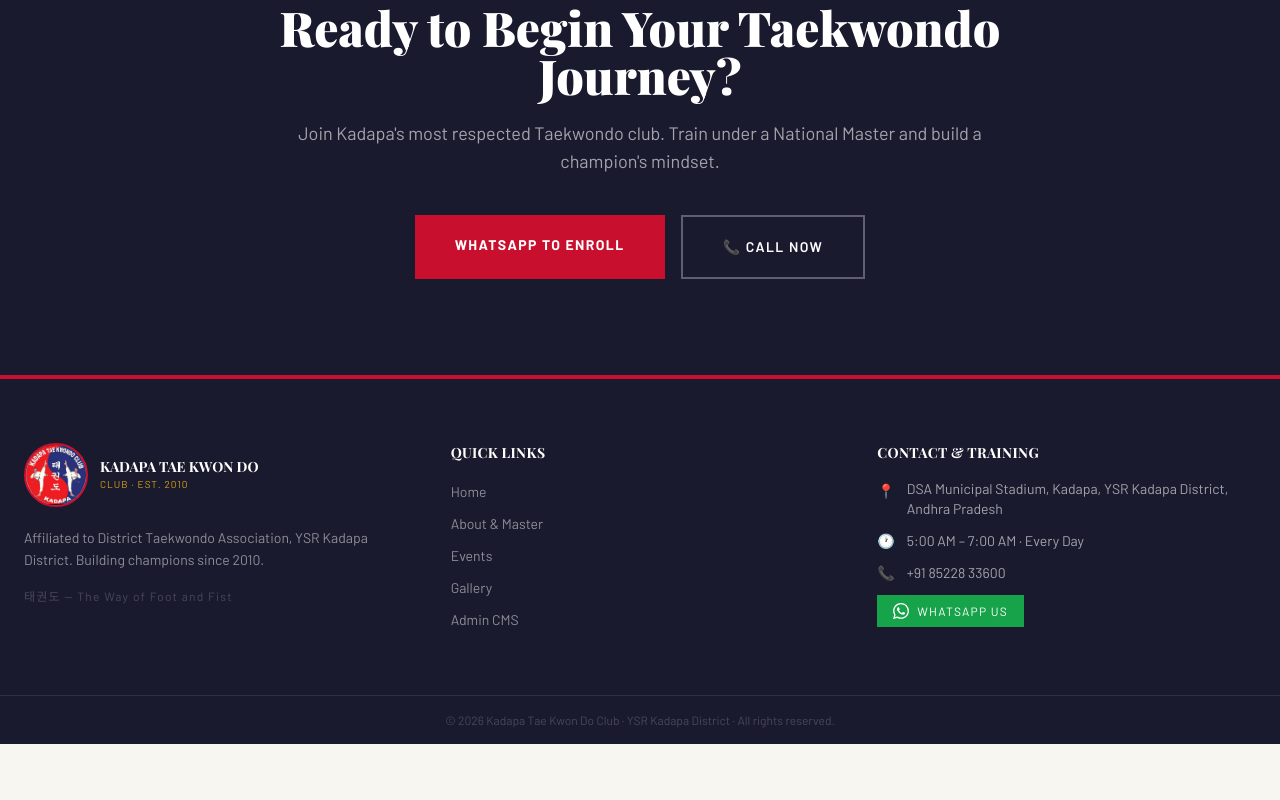
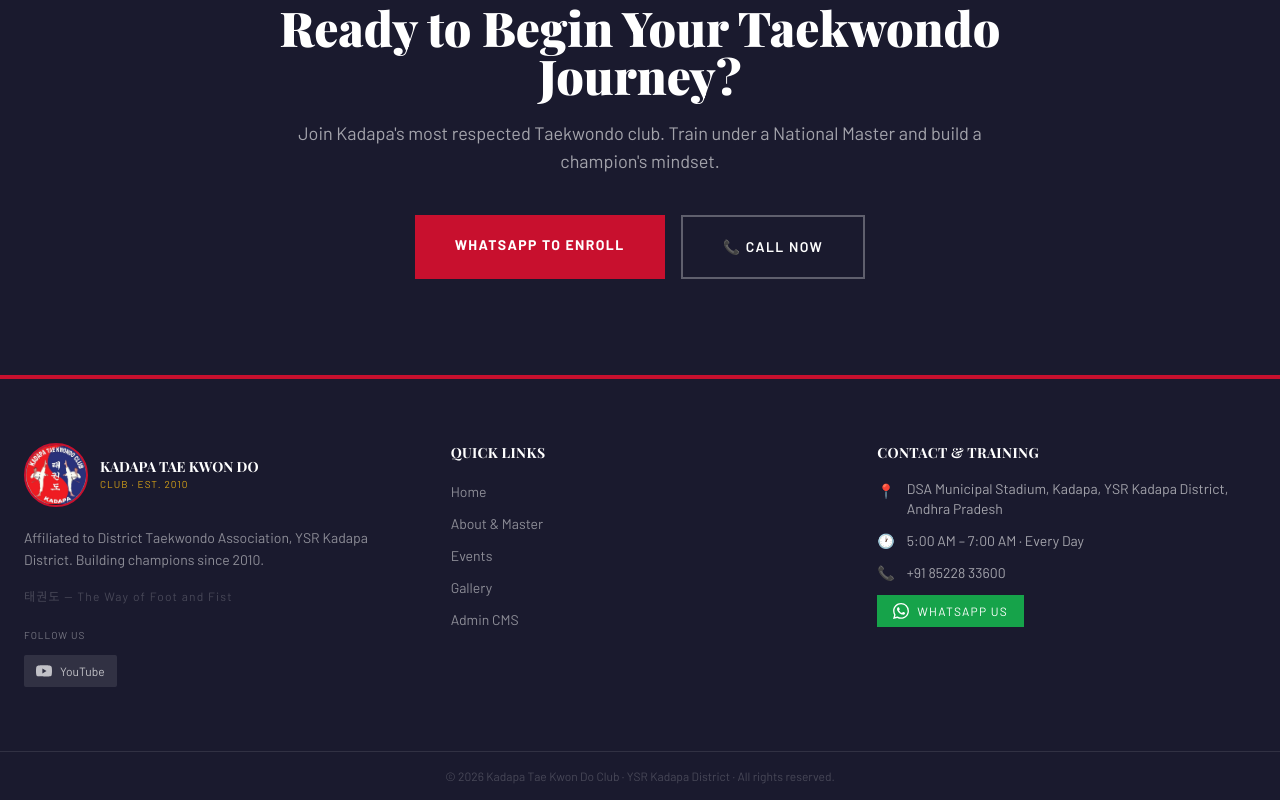
Before and after one commit to mahendrapro/kadapa-tkd, a Next.js app: page / in a window 1280 px wide. Shown: the part 4088-4888 px from the top of the page. Before the commit the page ends 4832 px from the top, so only its background shows below. Built offline with nearby package versions, Linux system fonts and the light colour scheme.

Commit message:
Update Footer.tsx

```diff
--- a/src/components/Footer.tsx
+++ b/src/components/Footer.tsx
@@ -5,7 +5,7 @@ export default function Footer() {
     <footer className="bg-brand-dark text-white border-t-4 border-brand-red">
       <div className="max-w-7xl mx-auto px-6 py-16 grid grid-cols-1 md:grid-cols-3 gap-12">
 
-        {/* Brand */}
+        {/* Col 1 — Brand + Social */}
         <div>
           <div className="flex items-center gap-3 mb-5">
             <img src="/images/logo.png" alt="Kadapa TKD" className="w-16 h-16 object-contain rounded-full border-2 border-brand-red" />
@@ -17,19 +17,41 @@ export default function Footer() {
           <p className="text-white/50 text-sm leading-relaxed font-body">
             Affiliated to District Taekwondo Association, YSR Kadapa District. Building champions since 2010.
           </p>
-          <div className="mt-4 text-white/20 text-xs font-body tracking-widest">태권도 — The Way of Foot and Fist</div>
+          <div className="mt-4 text-white/20 text-xs font-body tracking-widest">
+            태권도 — The Way of Foot and Fist
+          </div>
+
+          {/* Social links */}
+          <div className="mt-6">
+            <div className="text-white/40 text-[10px] font-body uppercase tracking-widest mb-3">Follow Us</div>
+            <div className="flex items-center gap-3">
+              {/* YouTube */}
+              <a
+                href="https://www.youtube.com/@mattluruvijayabhaskarreddy9539"
+                target="_blank"
+                rel="noopener noreferrer"
+                className="flex items-center gap-2 bg-white/10 hover:bg-red-600 text-white/70 hover:text-white px-3 py-2 rounded-sm text-xs font-body transition-all"
+                aria-label="YouTube Channel"
+              >
+                <svg className="w-4 h-4 shrink-0" viewBox="0 0 24 24" fill="currentColor">
+                  <path d="M23.498 6.186a3.016 3.016 0 0 0-2.122-2.136C19.505 3.545 12 3.545 12 3.545s-7.505 0-9.377.505A3.017 3.017 0 0 0 .502 6.186C0 8.07 0 12 0 12s0 3.93.502 5.814a3.016 3.016 0 0 0 2.122 2.136c1.871.505 9.376.505 9.376.505s7.505 0 9.377-.505a3.015 3.015 0 0 0 2.122-2.136C24 15.93 24 12 24 12s0-3.93-.502-5.814zM9.545 15.568V8.432L15.818 12l-6.273 3.568z"/>
+                </svg>
+                YouTube
+              </a>
+            </div>
+          </div>
         </div>
 
-        {/* Links */}
+        {/* Col 2 — Quick Links */}
         <div>
           <h4 className="font-display font-bold text-white mb-4 text-sm tracking-wide uppercase">Quick Links</h4>
           <ul className="space-y-2">
             {[
-              { href: '/',        label: 'Home' },
-              { href: '/about',   label: 'About & Master' },
-              { href: '/events',  label: 'Events' },
+              { href: '/', label: 'Home' },
+              { href: '/about', label: 'About & Master' },
+              { href: '/events', label: 'Events' },
               { href: '/gallery', label: 'Gallery' },
-              { href: '/admin',   label: 'Admin CMS' },
+              { href: '/admin', label: 'Admin CMS' },
             ].map(({ href, label }) => (
               <li key={href}>
                 <Link href={href} className="text-white/50 hover:text-brand-red text-sm font-body transition-colors">
@@ -40,7 +62,7 @@ export default function Footer() {
           </ul>
         </div>
 
-        {/* Contact */}
+        {/* Col 3 — Contact */}
         <div>
           <h4 className="font-display font-bold text-white mb-4 text-sm tracking-wide uppercase">Contact & Training</h4>
           <div className="space-y-3 text-sm font-body">
@@ -54,11 +76,16 @@ export default function Footer() {
             </div>
             <div className="flex gap-3">
               <span className="text-brand-red shrink-0">📞</span>
-              <a href="tel:+918522833600" className="text-white/60 hover:text-brand-red transition-colors">+91 85228 33600</a>
+              <a href="tel:+918522833600" className="text-white/60 hover:text-brand-red transition-colors">
+                +91 85228 33600
+              </a>
             </div>
-            <a href="https://wa.me/918522833600?text=Hello%20Sir,%20I%20want%20to%20join%20Taekwondo%20training"
-              target="_blank" rel="noopener noreferrer"
-              className="inline-flex items-center gap-2 mt-2 bg-green-600 hover:bg-green-500 text-white px-4 py-2 text-xs uppercase tracking-widest transition-colors">
+            <a
+              href="https://wa.me/918522833600?text=Hello%20Sir,%20I%20want%20to%20join%20Taekwondo%20training"
+              target="_blank"
+              rel="noopener noreferrer"
+              className="inline-flex items-center gap-2 mt-2 bg-green-600 hover:bg-green-500 text-white px-4 py-2 text-xs uppercase tracking-widest transition-colors"
+            >
               <svg className="w-4 h-4" viewBox="0 0 24 24" fill="currentColor">
                 <path d="M17.472 14.382c-.297-.149-1.758-.867-2.03-.967-.273-.099-.471-.148-.67.15-.197.297-.767.966-.94 1.164-.173.199-.347.223-.644.075-.297-.15-1.255-.463-2.39-1.475-.883-.788-1.48-1.761-1.653-2.059-.173-.297-.018-.458.13-.606.134-.133.298-.347.446-.52.149-.174.198-.298.298-.497.099-.198.05-.371-.025-.52-.075-.149-.669-1.612-.916-2.207-.242-.579-.487-.5-.669-.51-.173-.008-.371-.01-.57-.01-.198 0-.52.074-.792.372-.272.297-1.04 1.016-1.04 2.479 0 1.462 1.065 2.875 1.213 3.074.149.198 2.096 3.2 5.077 4.487.709.306 1.262.489 1.694.625.712.227 1.36.195 1.871.118.571-.085 1.758-.719 2.006-1.413.248-.694.248-1.289.173-1.413-.074-.124-.272-.198-.57-.347m-5.421 7.403h-.004a9.87 9.87 0 01-5.031-1.378l-.361-.214-3.741.982.998-3.648-.235-.374a9.86 9.86 0 01-1.51-5.26c.001-5.45 4.436-9.884 9.888-9.884 2.64 0 5.122 1.03 6.988 2.898a9.825 9.825 0 012.893 6.994c-.003 5.45-4.437 9.884-9.885 9.884m8.413-18.297A11.815 11.815 0 0012.05 0C5.495 0 .16 5.335.157 11.892c0 2.096.547 4.142 1.588 5.945L.057 24l6.305-1.654a11.882 11.882 0 005.683 1.448h.005c6.554 0 11.89-5.335 11.893-11.893a11.821 11.821 0 00-3.48-8.413z"/>
               </svg>
@@ -67,6 +94,7 @@ export default function Footer() {
           </div>
         </div>
       </div>
+
       <div className="border-t border-white/10 py-4 text-center text-white/20 text-xs font-body">
         © {new Date().getFullYear()} Kadapa Tae Kwon Do Club · YSR Kadapa District · All rights reserved.
       </div>
```
